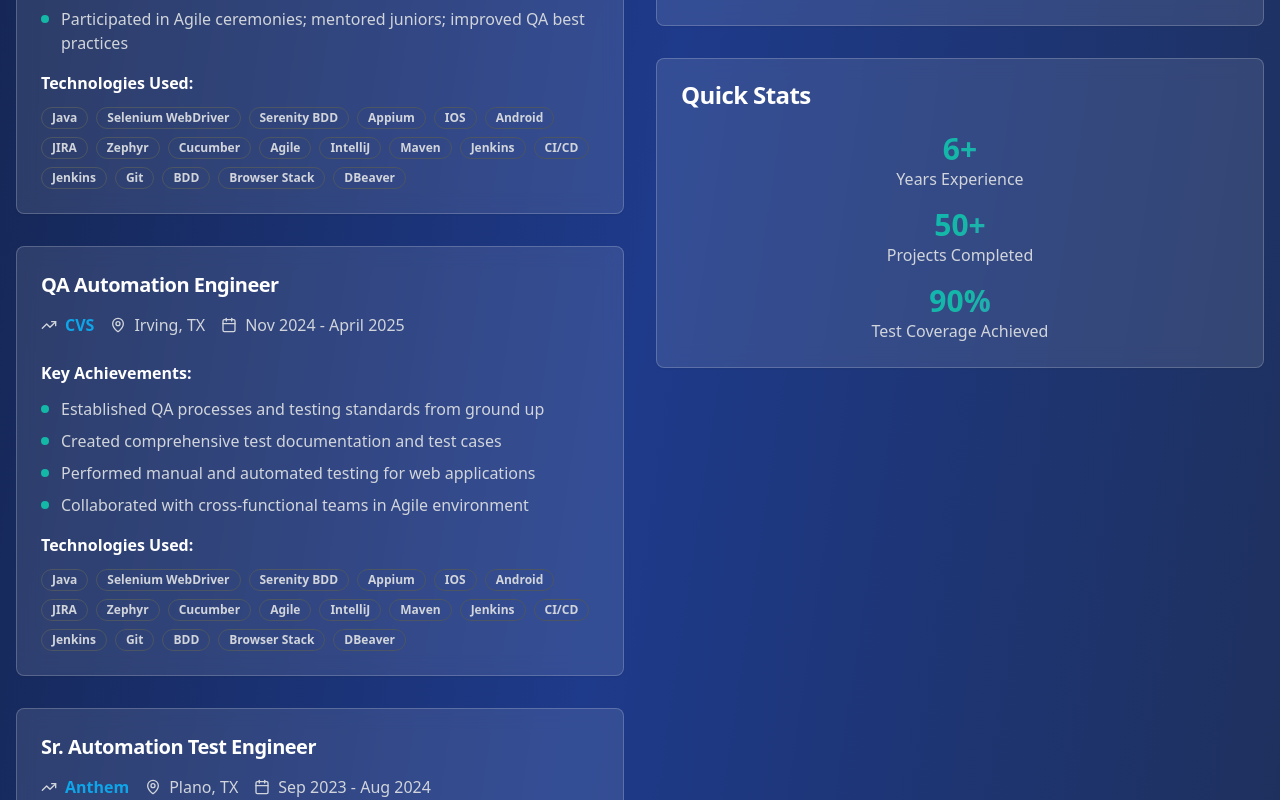
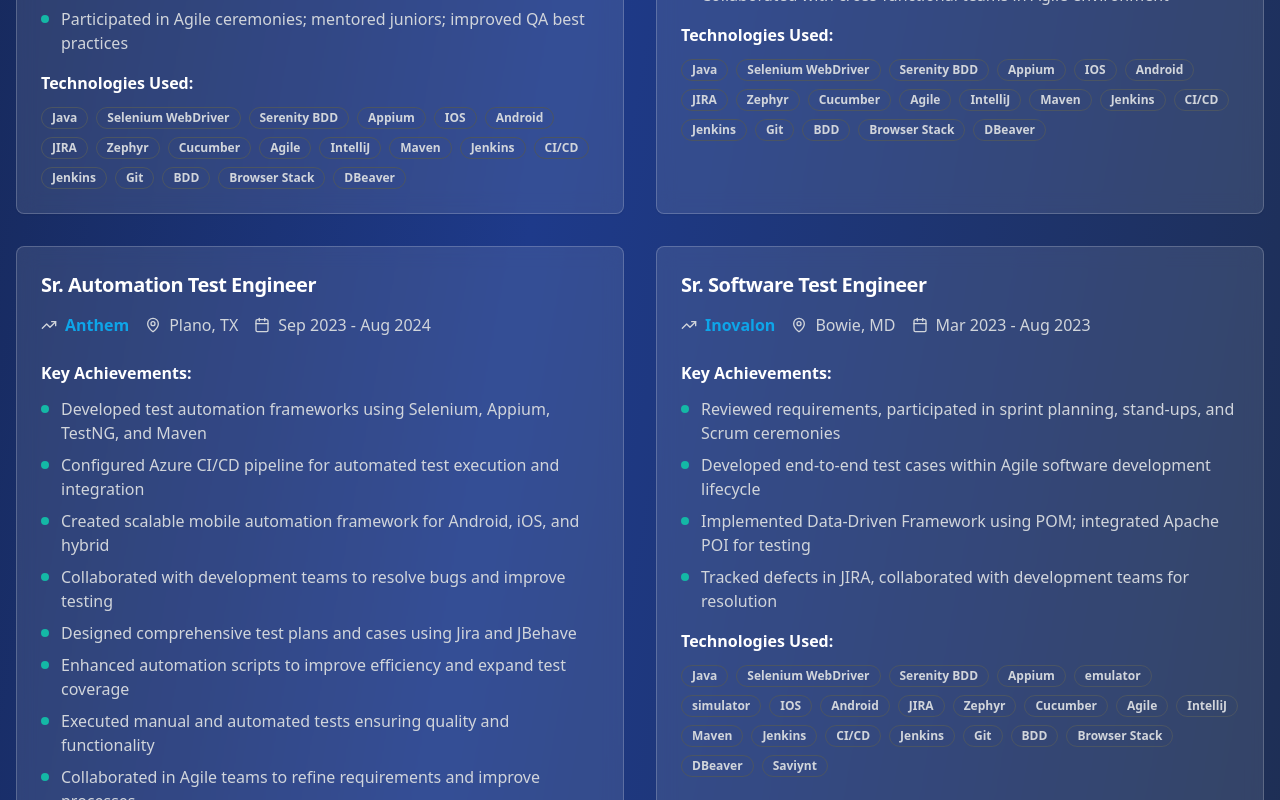
Before and after one commit to Kish533/kishore-rayudu-portfolio, a React (Vite) app: page / in a window 1280 px wide. Shown: the part 4000-4800 px from the top of the page. Built offline with nearby package versions, Linux system fonts and the light colour scheme.

Commit message:
Fix: Update experience and contact sections
- Added certifications and quick stats to the experience section.
- Changed experience containers to two columns.
- Updated "Years of experience" to 9.
- Modified contact section colors.

```diff
--- a/src/components/Contact.tsx
+++ b/src/components/Contact.tsx
@@ -95,7 +95,7 @@ const Contact = () => {
           <div className="lg:col-span-1 space-y-6">
             <Card className="glass border-gray-700">
               <CardHeader>
-                <CardTitle className="text-white">Get In Touch</CardTitle>
+                <CardTitle className="text-tech-blue">Get In Touch</CardTitle>
               </CardHeader>
               <CardContent className="space-y-4">
                 <div className="flex items-center space-x-3">
@@ -132,7 +132,7 @@ const Contact = () => {
 
             <Card className="glass border-gray-700">
               <CardHeader>
-                <CardTitle className="text-white">Social Links</CardTitle>
+                <CardTitle className="text-tech-teal">Social Links</CardTitle>
               </CardHeader>
               <CardContent className="space-y-3">
                 <Button
@@ -159,7 +159,7 @@ const Contact = () => {
           <div className="lg:col-span-2">
             <Card className="glass border-gray-700">
               <CardHeader>
-                <CardTitle className="text-white">Send a Message</CardTitle>
+                <CardTitle className="text-tech-purple">Send a Message</CardTitle>
               </CardHeader>
               <CardContent>
                 <form onSubmit={handleSubmit} className="space-y-6">
--- a/src/components/Experience.tsx
+++ b/src/components/Experience.tsx
@@ -122,9 +122,8 @@ const Experience = () => {
           </p>
         </div>
 
-        <div className="grid grid-cols-1 xl:grid-cols-2 gap-8">
-          {/* Experience Timeline */}
-          <div className="space-y-8">
+        {/* Experience Timeline in 2 Columns */}
+        <div className="grid grid-cols-1 lg:grid-cols-2 gap-8 mb-16">
           {experiences.map((exp, index) => (
             <Card
               key={exp.title}
@@ -182,8 +181,8 @@ const Experience = () => {
           ))}
         </div>
 
-          {/* Certifications & Stats */}
-          <div className="space-y-8">
+        {/* Certifications & Stats Section */}
+        <div className="grid grid-cols-1 xl:grid-cols-2 gap-8">
           <Card className="glass border-gray-700">
             <CardHeader>
               <CardTitle className="text-white">Certifications</CardTitle>
@@ -206,7 +205,7 @@ const Experience = () => {
             </CardHeader>
             <CardContent className="space-y-4">
               <div className="text-center">
-                  <div className="text-3xl font-bold gradient-text">6+</div>
+                <div className="text-3xl font-bold gradient-text">9+</div>
                 <div className="text-gray-300">Years Experience</div>
               </div>
               <div className="text-center">
@@ -221,7 +220,6 @@ const Experience = () => {
           </Card>
         </div>
       </div>
-      </div>
     </section>
   );
 };
```
Lines whose indentation alone changed are shown as unchanged.
